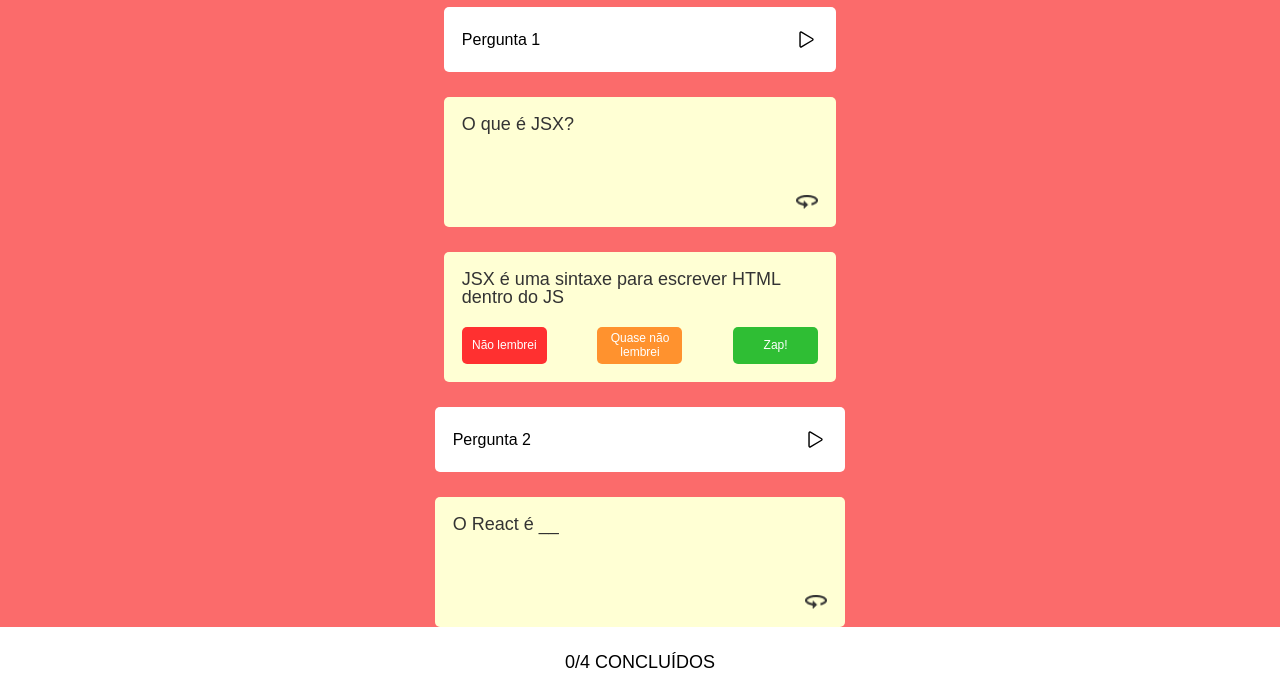
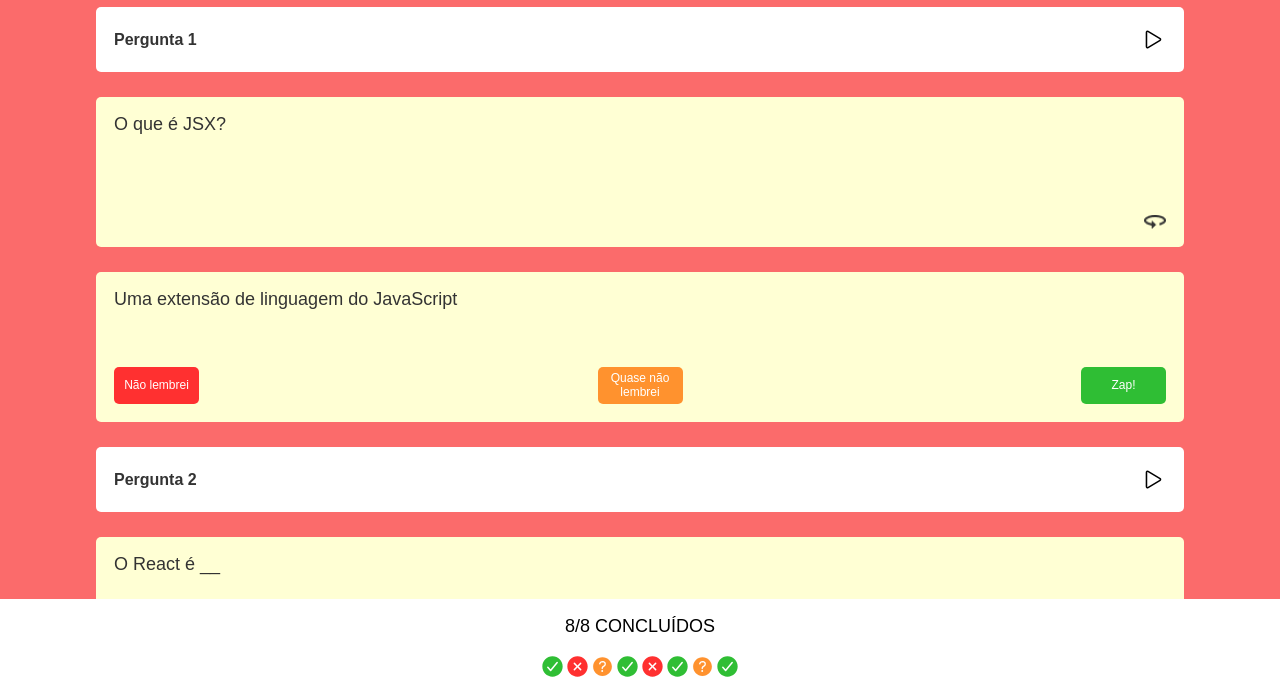
Before and after one commit to jaquecaye2/ZapRecall, a React app: page / in a window 1280 px wide. Shown: the part 103-800 px from the top of the page. Built offline with nearby package versions, Linux system fonts and the light colour scheme; a web font is replaced by a local one.

Commit message:
Componentização

```diff
--- a/public/style.css
+++ b/public/style.css
@@ -114,14 +114,8 @@ div.tela-flashcards div.container-flashcards{
     flex-direction: column;
 }
 
-div.container-flashcards div.flashcards{
-    display: flex;
-    flex-direction: column;
-    align-items: center;
-    justify-content: center;
-}
-
 div.flashcard{
+    width: 100%;
     display: flex;
     flex-direction: column;
     align-items: center;
@@ -145,7 +139,7 @@ div.flashcard-fechado div{
 
 div.flashcard-aberto-frente{
     width: 85%;
-    height: 130px;
+    height: 150px;
     border-radius: 5px;
     padding: 18px;
     margin-bottom: 25px;
@@ -168,7 +162,7 @@ div.flashcard-aberto-frente img{
 
 div.flashcard-aberto-tras{
     width: 85%;
-    height: 130px;
+    height: 150px;
     border-radius: 5px;
     padding: 18px;
     margin-bottom: 25px;
@@ -178,7 +172,7 @@ div.flashcard-aberto-tras{
 div.flashcard-aberto-tras p{
     color: #333333;
     font-size: 18px;
-    height: 40px;
+    height: 60px;
 }
 
 div.flashcard-aberto-tras div{
@@ -215,9 +209,44 @@ div.flashcard-aberto-tras .button3{
     background-color: #2FBE34;
 }
 
-ion-icon[name="play-outline"]{
-    font-size: 23px;
+ion-icon{
+    font-size: 25px;
     cursor: pointer;
+}
+
+ion-icon[name="checkmark-circle"]{
+    color: #2FBE34;
+}
+
+ion-icon[name="help-circle"]{
+    color: #FF922E;
+}
+
+ion-icon[name="close-circle"]{
+    color: #FF3030;
+}
+
+.resposta{
+    font-weight: bold;
+    color: #333333;
+}
+
+.resposta-correta{
+    text-decoration: line-through;
+    color: #2FBE34;
+    font-weight: bold;
+}
+
+.resposta-quase{
+    text-decoration: line-through;
+    color: #FF922E;
+    font-weight: bold;
+}
+
+.resposta-errada{
+    text-decoration: line-through;
+    color: #FF3030;
+    font-weight: bold;
 }
 
 /* FOOTER */
@@ -228,12 +257,31 @@ div.tela-flashcards div.footer{
     bottom: 0;
     left: 0;
     background-color: #FFF;
-    height: 70px;
     display: flex;
     align-items: center;
     justify-content: center;
+    flex-direction: column;
+}
+
+div.fimJogoRuim{
+    text-align: center;
+    margin: 15px 0px;
+}
+
+div.fimJogoBom{
+    text-align: center;
+    margin: 15px 0px;
 }
 
 div.footer p{
     font-size: 18px;
+    line-height: 25px;
 }
+
+div.footer p.quantConcluido{
+    margin-top: 15px;
+}
+
+div.footer div{
+    margin: 15px 0px;
+}
--- a/src/Components/App.js
+++ b/src/Components/App.js
@@ -1,75 +1,11 @@
+import TelaInicial from './TelaInicial.js';
+import TelaFlashcards from './TelaFlashcards.js';
+
 export default function App() {
     return (
         <>
-            <div className="tela-inicial escondido">
-                <div>
-                    <img src="images/logo.png" />
-                    <h1>ZapRecall</h1>
-                    <button>Iniciar Recall!</button>
-                </div>
-            </div>
-
-            <div className="tela-flashcards">
-                <div className="header">
-                    <img src="images/logo.png" />
-                    <h2>ZapRecall</h2>
-                </div>
-
-                <div className="container-flashcards">
-
-                    <div className="flashcards">
-                        <div className="flashcard">
-                            <div className="flashcard-fechado">
-                                <div>
-                                    <p>Pergunta 1</p>
-                                    <ion-icon name="play-outline"></ion-icon>
-                                </div>
-                            </div>
-                            <div className="flashcard-aberto-frente">
-                                <p>
-                                    O que é JSX?
-                                </p>
-                                <img src="images/setinha.png" />
-                            </div>
-                            <div className="flashcard-aberto-tras">
-                                <p>JSX é uma sintaxe para escrever HTML dentro do JS</p>
-                                <div>
-                                    <button className="button1">Não lembrei</button>
-                                    <button className="button2">Quase não lembrei</button>
-                                    <button className="button3">Zap!</button>
-                                </div>
-                            </div>
-                        </div>
-
-                        <div className="flashcard">
-                            <div className="flashcard-fechado">
-                                <div>
-                                    <p>Pergunta 2</p>
-                                    <ion-icon name="play-outline"></ion-icon>
-                                </div>
-                            </div>
-                            <div className="flashcard-aberto-frente">
-                                <p>
-                                    O React é __
-                                </p>
-                                <img src="images/setinha.png" />
-                            </div>
-                            <div className="flashcard-aberto-tras">
-                                <p>uma biblioteca JavaScript para construção de interfaces</p>
-                                <div>
-                                    <button className="button1">Não lembrei</button>
-                                    <button className="button2">Quase não lembrei</button>
-                                    <button className="button3">Zap!</button>
-                                </div>
-                            </div>
-                        </div>
-                    </div>
-                </div>
-
-                <div className="footer">
-                    <p>0/4 CONCLUÍDOS</p>
-                </div>
-            </div>
+            <TelaInicial />
+            <TelaFlashcards />
         </>
     )
 }
--- /dev/null
+++ b/src/Components/ContainerFlashcards.js
@@ -0,0 +1,108 @@
+function Flashcard(props) {
+
+    return (
+        <div className="flashcard">
+            <div className="flashcard-fechado ">
+                <div>
+                    {/* Inicial: resposta
+                        Após respondido o card: resposta-correta | resposta-quase | resposta-errada */}
+                    <p className='resposta'>Pergunta {props.numPergunta}</p>
+                    {/* Inicial: play-outline
+                        Após respondido o card: checkmark-circle | help-circle | close-circle */}
+                    <ion-icon name="play-outline"></ion-icon>
+                </div>
+            </div>
+            <div className="flashcard-aberto-frente ">
+                <p>
+                    {props.pergunta}
+                </p>
+                <img src="images/setinha.png" />
+            </div>
+            <div className="flashcard-aberto-tras ">
+                <p>{props.resposta}</p>
+                <div>
+                    <button className="button1">Não lembrei</button>
+                    <button className="button2">Quase não lembrei</button>
+                    <button className="button3">Zap!</button>
+                </div>
+            </div>
+        </div>
+    )
+
+}
+
+export default function ContainerFlashcards() {
+    const flashcards = [
+        {
+            numPergunta: '1',
+            pergunta: "O que é JSX?",
+            resposta: "Uma extensão de linguagem do JavaScript"
+        },
+        {
+            numPergunta: '2',
+            pergunta: "O React é __",
+            resposta: "uma biblioteca JavaScript para construção de interfaces"
+        },
+        {
+            numPergunta: '3',
+            pergunta: "Componentes devem iniciar com __",
+            resposta: "letra maiúscula"
+        },
+        {
+            numPergunta: '4',
+            pergunta: "Podemos colocar __ dentro do JSX",
+            resposta: "expressões"
+        },
+        {
+            numPergunta: '5',
+            pergunta: "O ReactDOM nos ajuda __",
+            resposta: "interagindo com a DOM para colocar componentes React na mesma"
+        },
+        {
+            numPergunta: '6',
+            pergunta: "Usamos o npm para __",
+            resposta: "gerenciar os pacotes necessários e suas dependências"
+        },
+        {
+            numPergunta: '7',
+            pergunta: "Usamos props para __",
+            resposta: "passar diferentes informações para componentes "
+        },
+        {
+            numPergunta: '8',
+            pergunta: "Usamos estado (state) para __",
+            resposta: "dizer para o React quais informações quando atualizadas devem renderizar a tela novamente"
+        }
+    ]
+
+    return (
+        <>
+            <div className="container-flashcards">
+                {flashcards.map((flashcard, index) => <Flashcard key={index} numPergunta={flashcard.numPergunta} pergunta={flashcard.pergunta} resposta={flashcard.resposta} />)}
+            </div>
+
+
+            <div className="footer">
+                <div className="fimJogoRuim escondido">
+                    <p>🥲 Putz...</p>
+                    <p>Ainda faltam alguns... Mas não desanime!</p>
+                </div>
+                <div className="fimJogoBom escondido">
+                    <p>🥳 Parabéns!</p>
+                    <p>Você não esqueceu de nenhum flashcard!</p>
+                </div>
+                <p className="quantConcluido">8/8 CONCLUÍDOS</p>
+                <div className="container-icones">
+                    <ion-icon name="checkmark-circle"></ion-icon>
+                    <ion-icon name="close-circle"></ion-icon>
+                    <ion-icon name="help-circle"></ion-icon>
+                    <ion-icon name="checkmark-circle"></ion-icon>
+                    <ion-icon name="close-circle"></ion-icon>
+                    <ion-icon name="checkmark-circle"></ion-icon>
+                    <ion-icon name="help-circle"></ion-icon>
+                    <ion-icon name="checkmark-circle"></ion-icon>
+                </div>
+            </div>
+        </>
+    )
+}
--- /dev/null
+++ b/src/Components/HeaderTelaFlashcards.js
@@ -0,0 +1,8 @@
+export default function HeaderTelaFlashcards() {
+    return (
+        <div className="header">
+            <img src="images/logo.png" />
+            <h2>ZapRecall</h2>
+        </div>
+    )
+}
--- /dev/null
+++ b/src/Components/TelaFlashcards.js
@@ -0,0 +1,11 @@
+import HeaderTelaFlashcards from './HeaderTelaFlashcards.js';
+import ContainerFlashcards from './ContainerFlashcards.js';
+
+export default function TelaFlashcards() {
+    return (
+        <div className="tela-flashcards">
+            <HeaderTelaFlashcards />
+            <ContainerFlashcards />
+        </div>
+    )
+}
--- /dev/null
+++ b/src/Components/TelaInicial.js
@@ -0,0 +1,11 @@
+export default function TelaInicial() {
+    return (
+        <div className="tela-inicial escondido">
+            <div>
+                <img src="images/logo.png" />
+                <h1>ZapRecall</h1>
+                <button>Iniciar Recall!</button>
+            </div>
+        </div>
+    )
+}
```
